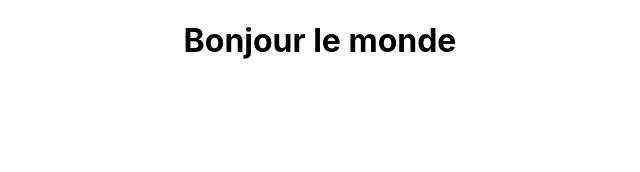
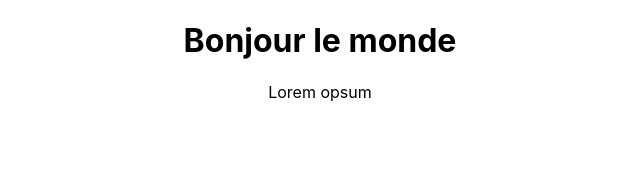
Before and after one commit to founaghe1/clone-spotify, a React (Create React App) app: page / in a window 1280 px wide. Shown: the top 172 px of the page, without its empty margins (320-960 px from the left). Built offline with nearby package versions, Linux system fonts and the light colour scheme.

Commit message:
First add

```diff
--- a/src/App.js
+++ b/src/App.js
@@ -5,6 +5,7 @@ function App() {
   return (
     <div className="App">
       <h1>Bonjour le monde</h1>
+      <p>Lorem opsum</p>
     </div>
   );
 }
```
